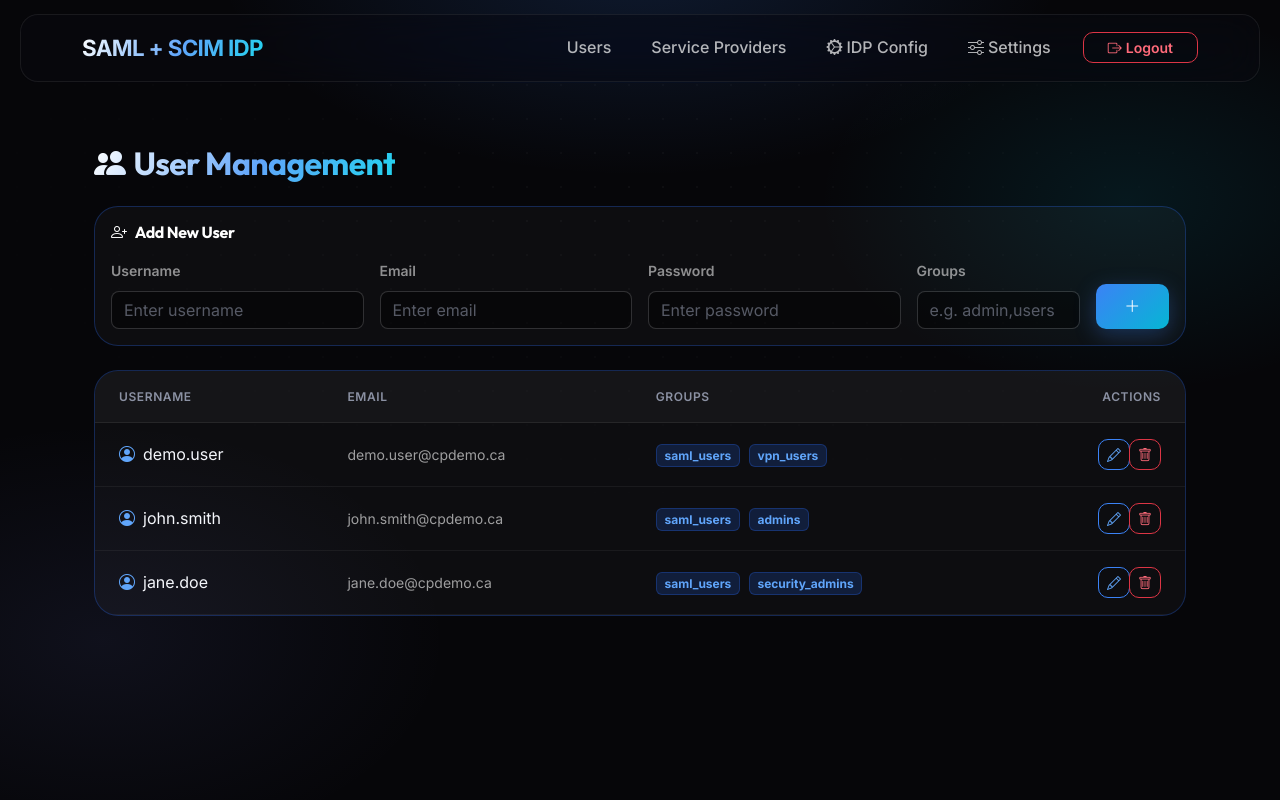
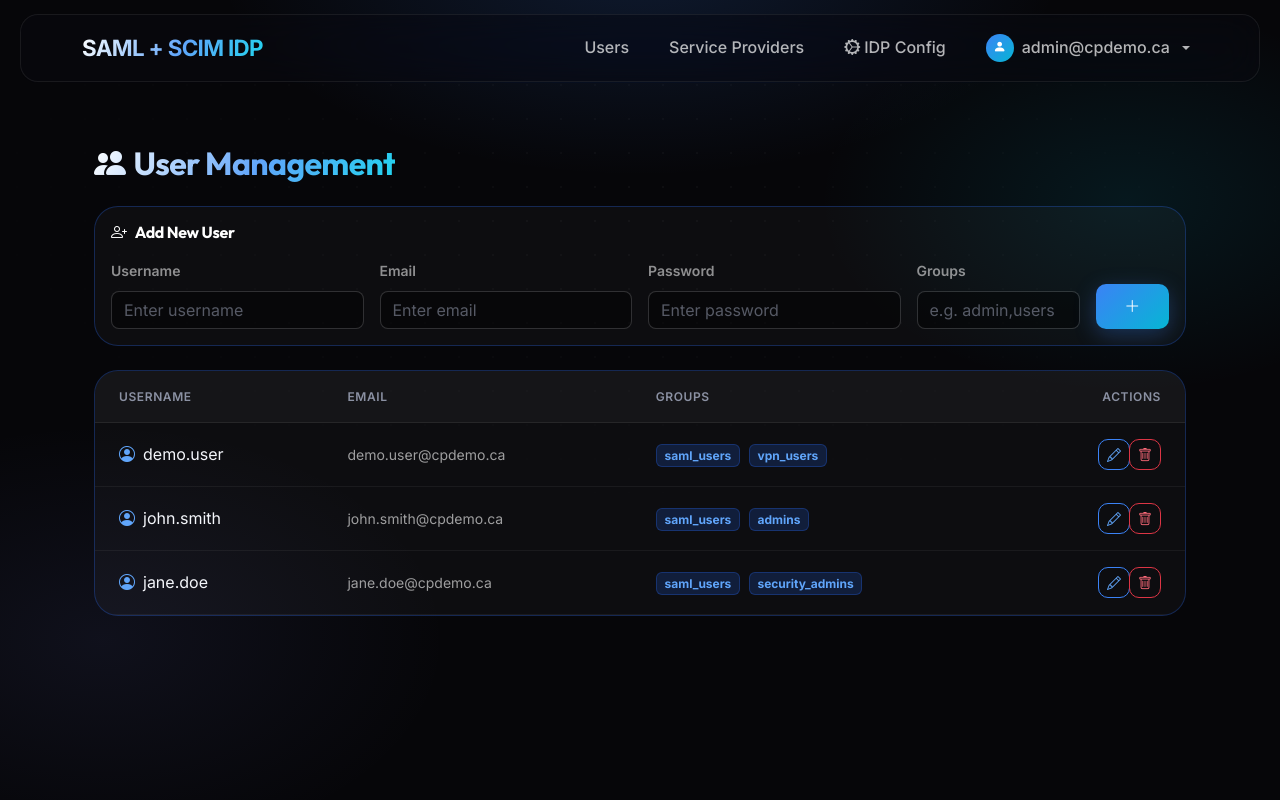
Before and after one commit to alshawwaf/SAML_IDP_Simulator, a Flask app: page /admin/ in a window 1280 px wide. Run offline with Flask 3, Linux system fonts and the light colour scheme; the visitor is signed in with stand-in values (Sample User, id 1); parts of the project's set-up code (start-up, migrations or seed data) failed here and were passed over; some libraries are stand-ins or nearby versions.

Commit message:
UI: move admin settings into a navbar account menu; retire Settings page
The admin username now appears top-right as an account dropdown (avatar + username). The menu holds Change Password (modal), Reset password to default (when a custom password is set), IdP configuration, and Sign out — replacing the static /admin/settings page. The change-password modal lives in base.html (available from any page) and returns you to where you opened it. A context processor injects the admin username + password-override state. /admin/settings now redirects to the dashboard; settings.html removed.

Co-Authored-By: Claude Opus 4.8 <noreply@anthropic.com>

```diff
--- a/app/__init__.py
+++ b/app/__init__.py
@@ -214,6 +214,16 @@ def create_app():
     def inject_scim_flag():
         return {"scim_enabled": config_manager.ENABLE_SCIM}
 
+    # Admin identity + password state for the navbar account menu (rendered on
+    # every page; both lookups are cheap — an attribute read and a file check).
+    @app.context_processor
+    def inject_admin_account():
+        from app.utils.admin_password import admin_password_overridden
+        return {
+            "admin_username": config_manager.ADMIN_USERNAME,
+            "admin_password_overridden": admin_password_overridden(),
+        }
+
     with app.app_context():
         from app.routes.metadata import metadata_bp
         from app.routes.auth import auth_bp
--- a/app/routes/admin.py
+++ b/app/routes/admin.py
@@ -28,13 +28,9 @@ def dashboard():
 @admin_bp.route('/settings')
 @admin_required
 def settings():
-    from app.utils.admin_password import admin_password_overridden
-    return render_template(
-        'admin/settings.html',
-        config=config_manager.get_all_config(),
-        admin_password_overridden=admin_password_overridden(),
-        admin_password_hash_file=str(config_manager.ADMIN_PASSWORD_HASH_FILE),
-    )
+    # Settings moved into the navbar account menu (Change Password / Reset /
+    # Sign out) and the IDP Config page. Kept as a redirect so old links work.
+    return redirect(url_for('admin.dashboard'))
 
 @admin_bp.route('/idp-config')
 @admin_required
@@ -332,7 +328,7 @@ def change_admin_password():
     if action == 'reset':
         reset_to_default()
         flash('Admin password reverted to env/default.', 'success')
-        return redirect(url_for('admin.settings'))
+        return redirect(request.referrer or url_for('admin.dashboard'))
 
     current = request.form.get('current_password') or ''
     new_pw = request.form.get('new_password') or ''
@@ -340,13 +336,13 @@ def change_admin_password():
 
     if not verify_admin_password(current):
         flash('Current password is incorrect.', 'error')
-        return redirect(url_for('admin.settings'))
+        return redirect(request.referrer or url_for('admin.dashboard'))
     if not new_pw or len(new_pw) < 8:
         flash('New password must be at least 8 characters.', 'error')
-        return redirect(url_for('admin.settings'))
+        return redirect(request.referrer or url_for('admin.dashboard'))
     if new_pw != confirm:
         flash('New password and confirmation do not match.', 'error')
-        return redirect(url_for('admin.settings'))
+        return redirect(request.referrer or url_for('admin.dashboard'))
 
     set_admin_password(new_pw)
     flash('Admin password changed. Use the new password on next login.', 'success')
--- a/app/static/css/custom.css
+++ b/app/static/css/custom.css
@@ -758,3 +758,19 @@ code {
   transform: translateY(-10px);
   transition: opacity 0.25s ease, transform 0.25s ease;
 }
+
+/* ===================== Navbar account menu ===================== */
+.account-avatar {
+  width: 28px;
+  height: 28px;
+  display: inline-flex;
+  align-items: center;
+  justify-content: center;
+  border-radius: 50%;
+  background: linear-gradient(135deg, var(--primary), var(--secondary));
+  color: #fff;
+  font-size: 0.8rem;
+  flex-shrink: 0;
+}
+.navbar .dropdown-menu form { margin: 0; }
+.navbar .dropdown-item { cursor: pointer; }
--- a/app/templates/base.html
+++ b/app/templates/base.html
@@ -50,12 +50,36 @@
       <a href="{{ url_for('admin.idp_config') }}" class="nav-link">
         <i class="bi bi-gear-wide-connected me-1"></i>IDP Config
       </a>
-      <a href="{{ url_for('admin.settings') }}" class="nav-link" title="Admin password + IdP settings">
-        <i class="bi bi-sliders me-1"></i>Settings
-      </a>
-      <a href="{{ url_for('admin.logout') }}" class="btn btn-outline-danger btn-sm px-4">
-        <i class="bi bi-box-arrow-right me-1"></i>Logout
-      </a>
+      <div class="nav-item dropdown">
+        <a class="nav-link dropdown-toggle d-flex align-items-center gap-2" href="#" role="button" data-bs-toggle="dropdown" aria-expanded="false">
+          <span class="account-avatar"><i class="bi bi-person-fill"></i></span>
+          <span>{{ admin_username }}</span>
+        </a>
+        <ul class="dropdown-menu dropdown-menu-end bg-dark border-secondary shadow-lg">
+          <li class="px-3 pt-2 pb-1 small text-muted">Signed in as<br><span class="text-white">{{ admin_username }}</span></li>
+          <li><hr class="dropdown-divider"></li>
+          <li>
+            <button type="button" class="dropdown-item text-white" data-bs-toggle="modal" data-bs-target="#changePasswordModal">
+              <i class="bi bi-key me-2"></i>Change password
+            </button>
+          </li>
+          {% if admin_password_overridden %}
+          <li>
+            <form method="POST" action="{{ url_for('admin.change_admin_password') }}" class="m-0">
+              <input type="hidden" name="csrf_token" value="{{ csrf_token() }}">
+              <input type="hidden" name="action" value="reset">
+              <button type="submit" class="dropdown-item text-warning"
+                      onclick="return confirm('Revert to the env/default admin password?');">
+                <i class="bi bi-arrow-counterclockwise me-2"></i>Reset password to default
+              </button>
+            </form>
+          </li>
+          {% endif %}
+          <li><a class="dropdown-item text-white" href="{{ url_for('admin.idp_config') }}"><i class="bi bi-gear-wide-connected me-2"></i>IdP configuration</a></li>
+          <li><hr class="dropdown-divider"></li>
+          <li><a class="dropdown-item text-danger" href="{{ url_for('admin.logout') }}"><i class="bi bi-box-arrow-right me-2"></i>Sign out</a></li>
+        </ul>
+      </div>
       {% else %}
       <a href="{{ url_for('admin.login') }}" class="btn btn-primary btn-sm px-4">
         <i class="bi bi-person-lock me-1"></i>Admin Login
@@ -64,6 +88,48 @@
     </div>
   </div>
 </nav>
+
+{% if session.get('admin_logged_in') %}
+<!-- Change Admin Password — opened from the navbar account menu -->
+<div class="modal fade" id="changePasswordModal" tabindex="-1" aria-hidden="true">
+  <div class="modal-dialog modal-dialog-centered">
+    <div class="modal-content bg-dark">
+      <form method="POST" action="{{ url_for('admin.change_admin_password') }}">
+        <input type="hidden" name="csrf_token" value="{{ csrf_token() }}">
+        <div class="modal-header">
+          <h5 class="modal-title"><i class="bi bi-shield-lock me-2"></i>Change Admin Password</h5>
+          <button type="button" class="btn-close btn-close-white" data-bs-dismiss="modal" aria-label="Close"></button>
+        </div>
+        <div class="modal-body">
+          <p class="small text-muted mb-3">
+            {% if admin_password_overridden %}
+              A custom password is set, stored as a PBKDF2-SHA256 hash on the data volume.
+            {% else %}
+              Currently using the <code>ADMIN_PASSWORD</code> env var or the documented default — set a private value below.
+            {% endif %}
+          </p>
+          <div class="mb-3">
+            <label class="form-label small text-muted">Current Password</label>
+            <input type="password" name="current_password" class="form-control bg-dark text-white border-secondary" autocomplete="current-password" required>
+          </div>
+          <div class="mb-3">
+            <label class="form-label small text-muted">New Password (min 8 chars)</label>
+            <input type="password" name="new_password" minlength="8" class="form-control bg-dark text-white border-secondary" autocomplete="new-password" required>
+          </div>
+          <div class="mb-1">
+            <label class="form-label small text-muted">Confirm New Password</label>
+            <input type="password" name="confirm_password" minlength="8" class="form-control bg-dark text-white border-secondary" autocomplete="new-password" required>
+          </div>
+        </div>
+        <div class="modal-footer">
+          <button type="button" class="btn btn-secondary" data-bs-dismiss="modal">Cancel</button>
+          <button type="submit" class="btn btn-primary"><i class="bi bi-key-fill me-1"></i>Change Password</button>
+        </div>
+      </form>
+    </div>
+  </div>
+</div>
+{% endif %}
 
 <main class="container py-4">
   {% with messages = get_flashed_messages(with_categories=true) %}
```
Also changed, not shown: app/templates/admin/settings.html (deleted, +0 -86 lines).
